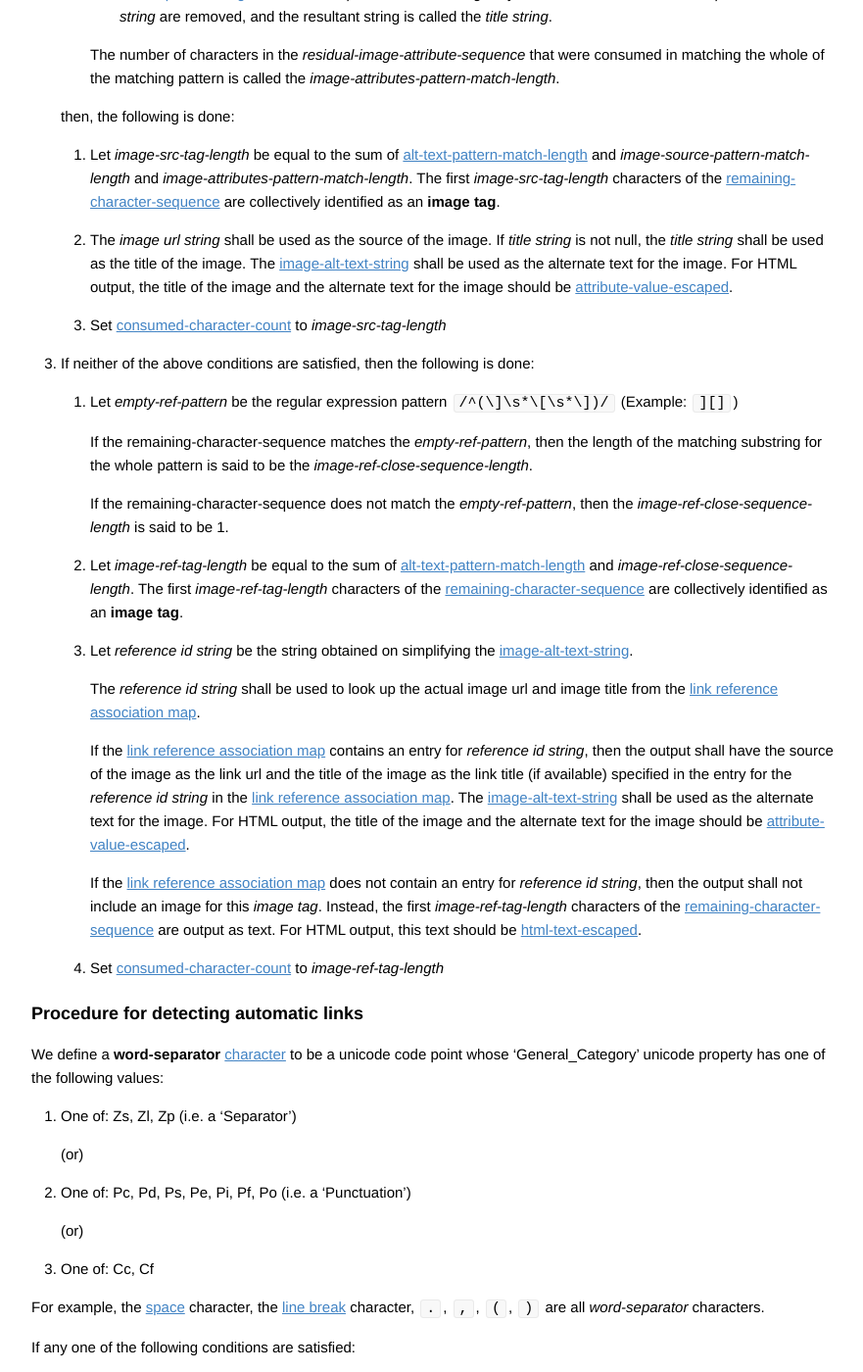
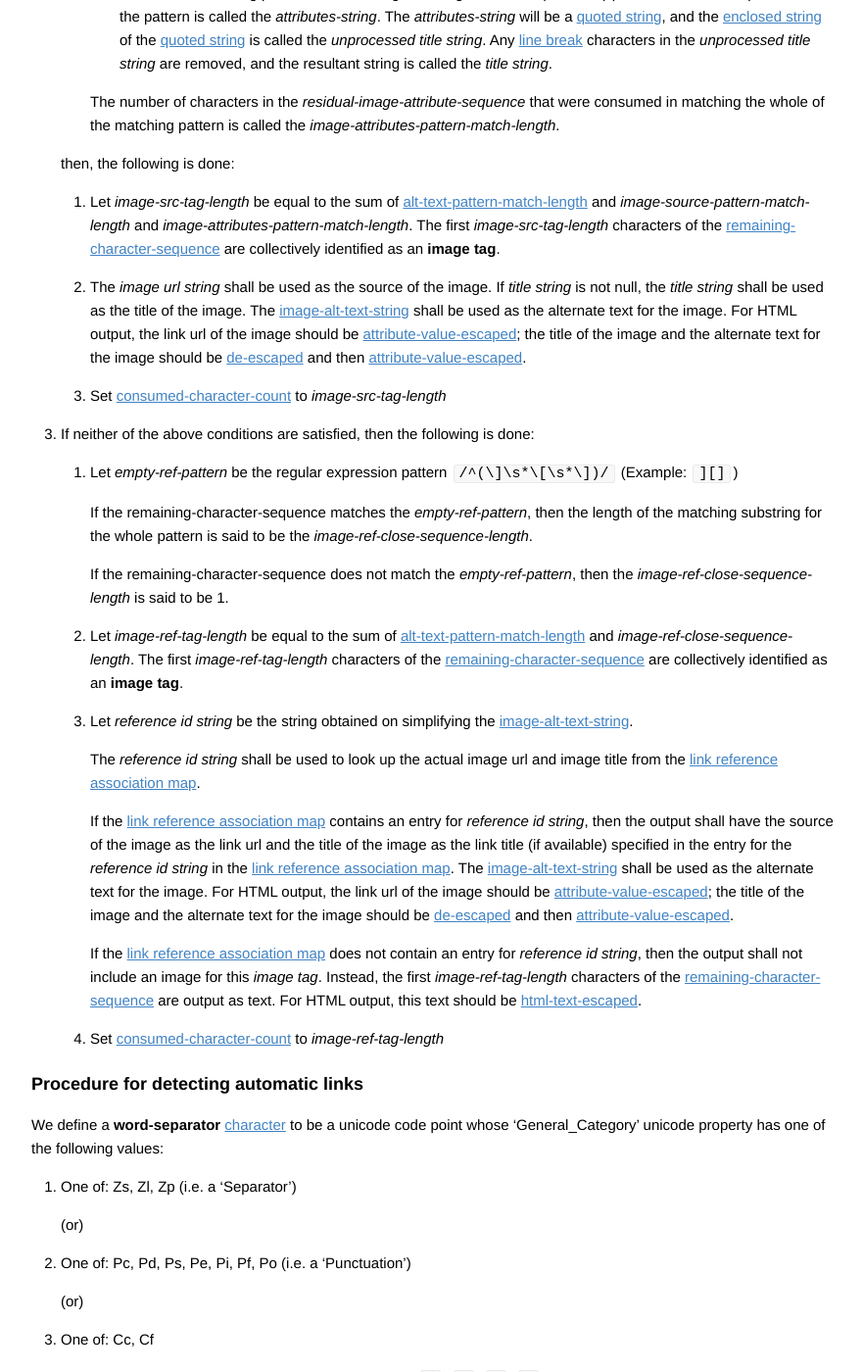
Before and after one commit to vfmd/vfmd-spec, a Jekyll site: the page built from specification.md, in a window 1280 px wide and 1400 px high, scrolled down 40989 px. Shown: the whole window at 98% size, without its empty margins (197-1078 px from the left). Built offline with Jekyll 4.4.1, drawn with Linux system fonts in a browser that asks for light colours; Markdown is read by kramdown in place of the engine named in the settings; some of the changed text lies outside the part shown.

Commit message:
All link/image URLs should be attribute-value-escaped

```diff
--- a/specification.md
+++ b/specification.md
@@ -1978,8 +1978,9 @@ done:
         _reference id string_, then the output shall have the _enclosed
         content_ linked to the link url and link title specified in the
         entry for the _reference id string_ in the [link reference
-        association map]. For HTML output, the link title should be
-        [de-escaped] and then [attribute-value-escaped].
+        association map]. For HTML output, the link url should be
+        [attribute-value-escaped]; the link title should be [de-escaped]
+        and then [attribute-value-escaped].
 
         If the [link reference association map] does not contain an
         entry for _reference id string_, then the output shall have the
@@ -2091,8 +2092,9 @@ done:
         link.  If the _title string_ is not _null_, the _title string_
         shall be used as the title for the link. The output shall have
         the _enclosed content_ linked to the link url and link title.
-        For HTML output, the link title should be [de-escaped] and then
-        [attribute-value-escaped].
+        For HTML output, the link url should be
+        [attribute-value-escaped]; the link title should be [de-escaped]
+        and then [attribute-value-escaped].
 
      6. The [top node] is popped off
 
@@ -2151,8 +2153,9 @@ done:
         _reference id string_, then the output shall have the _enclosed
         content_ linked to the link url and link title specified in the
         entry for the _reference id string_ in the [link reference
-        association map]. For HTML output, the link title should be
-        [de-escaped] and then [attribute-value-escaped].
+        association map]. For HTML output, the link url should be
+        [attribute-value-escaped]; the link title should be [de-escaped]
+        and then [attribute-value-escaped].
 
         If the [link reference association map] does not contain an
         entry for _reference id string_, then the output shall have the
@@ -2699,8 +2702,9 @@ If the [remaining-character-sequence] matches the
         title (if available) specified in the entry for the _reference
         id string_ in the [link reference association map]. The
         [image-alt-text-string] shall be used as the alternate text for
-        the image. For HTML output, the title of the image and the
-        alternate text for the image should be
+        the image. For HTML output, the link url of the image should be
+        [attribute-value-escaped]; the title of the image and the
+        alternate text for the image should be [de-escaped] and then
         [attribute-value-escaped].
 
         If the [link reference association map] does not contain an
@@ -2793,8 +2797,9 @@ If the [remaining-character-sequence] matches the
         If _title string_ is not null, the _title string_ shall be used
         as the title of the image. The [image-alt-text-string] shall be
         used as the alternate text for the image. For HTML output, the
+        link url of the image should be [attribute-value-escaped]; the
         title of the image and the alternate text for the image should
-        be [attribute-value-escaped].
+        be [de-escaped] and then [attribute-value-escaped].
 
      3. Set [consumed-character-count] to _image-src-tag-length_
 
@@ -2833,8 +2838,9 @@ If the [remaining-character-sequence] matches the
         title (if available) specified in the entry for the _reference
         id string_ in the [link reference association map]. The
         [image-alt-text-string] shall be used as the alternate text for
-        the image. For HTML output, the title of the image and the
-        alternate text for the image should be
+        the image. For HTML output, the link url of the image should be
+        [attribute-value-escaped]; the title of the image and the
+        alternate text for the image should be [de-escaped] and then
         [attribute-value-escaped].
 
         If the [link reference association map] does not contain an
@@ -2910,7 +2916,9 @@ then the following is done:
      2. The matching substring for the first parenthesized subexpression in
         the matching pattern is called the _auto-link url_
      3. The output shall have a link with the link url set as _auto-link
-        url_ and the link text content also set as _auto-link url_
+        url_ and the link text content also set as _auto-link url_.
+        For HTML output, the link url and the link text should be
+        [attribute-value-escaped].
      4. The [consumed-character-count] is set to the length of the
         _auto-link tag_
 
@@ -2925,7 +2933,9 @@ then the following is done:
         string formed by concatenating the string `mailto:` with the
         _auto-link email_ be called as _auto-link email url_
      3. The output shall have a link with the link url set as _auto-link
-        email url_ and the link text content set as _auto-link email_
+        email url_ and the link text content set as _auto-link email_.
+        For HTML output, the link url and the link text should be
+        [attribute-value-escaped].
      4. The [consumed-character-count] is set to the length of the
         _auto-link tag_
 
@@ -2965,7 +2975,8 @@ then the following is done:
         following is done:
          1. The output shall have a link with the link url set as
             _auto-link tag candidate_ and the link text content also set
-            as _auto-link tag candidate_
+            as _auto-link tag candidate_. For HTML output, the link url
+            and the link text should be [attribute-value-escaped].
          2. The [consumed-character-count] is set to the length of the
             _auto-link tag candidate_
      5. If the length of the _auto-link tag candidate_ is lesser than or
```
